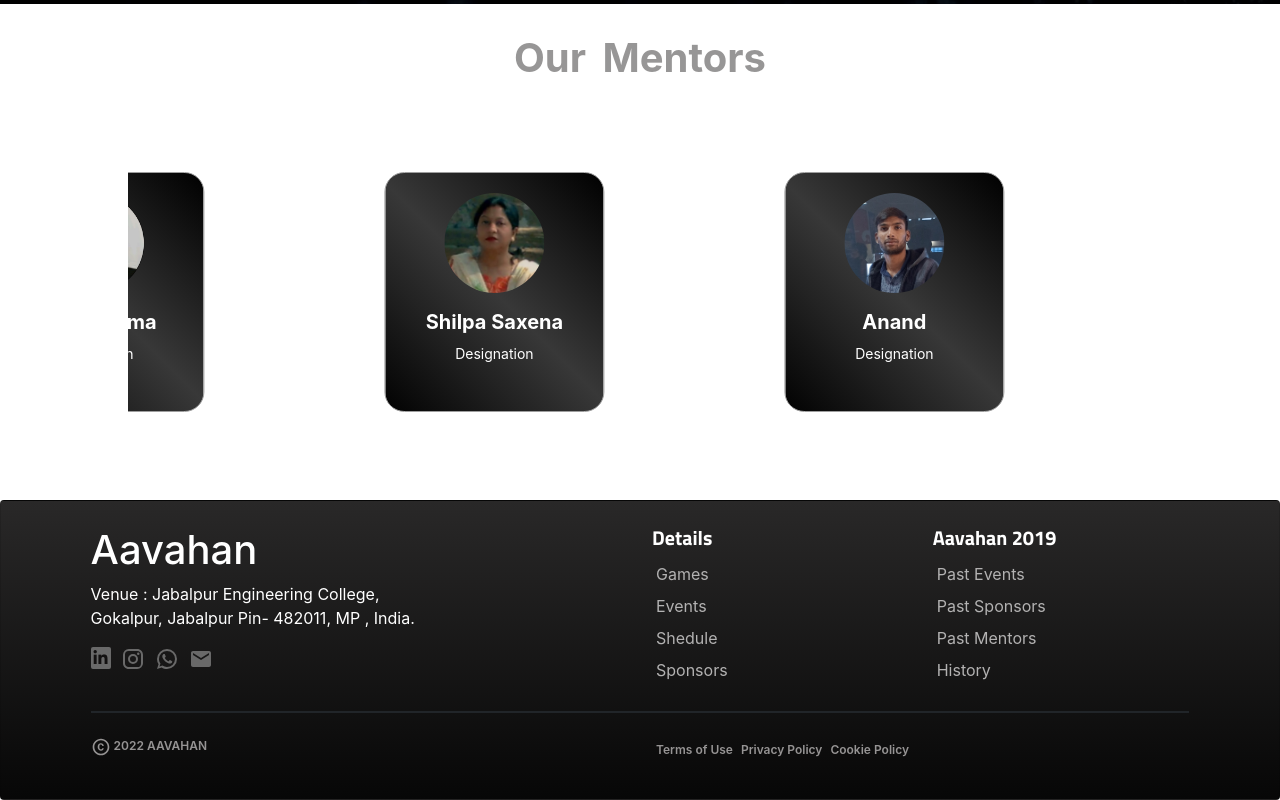
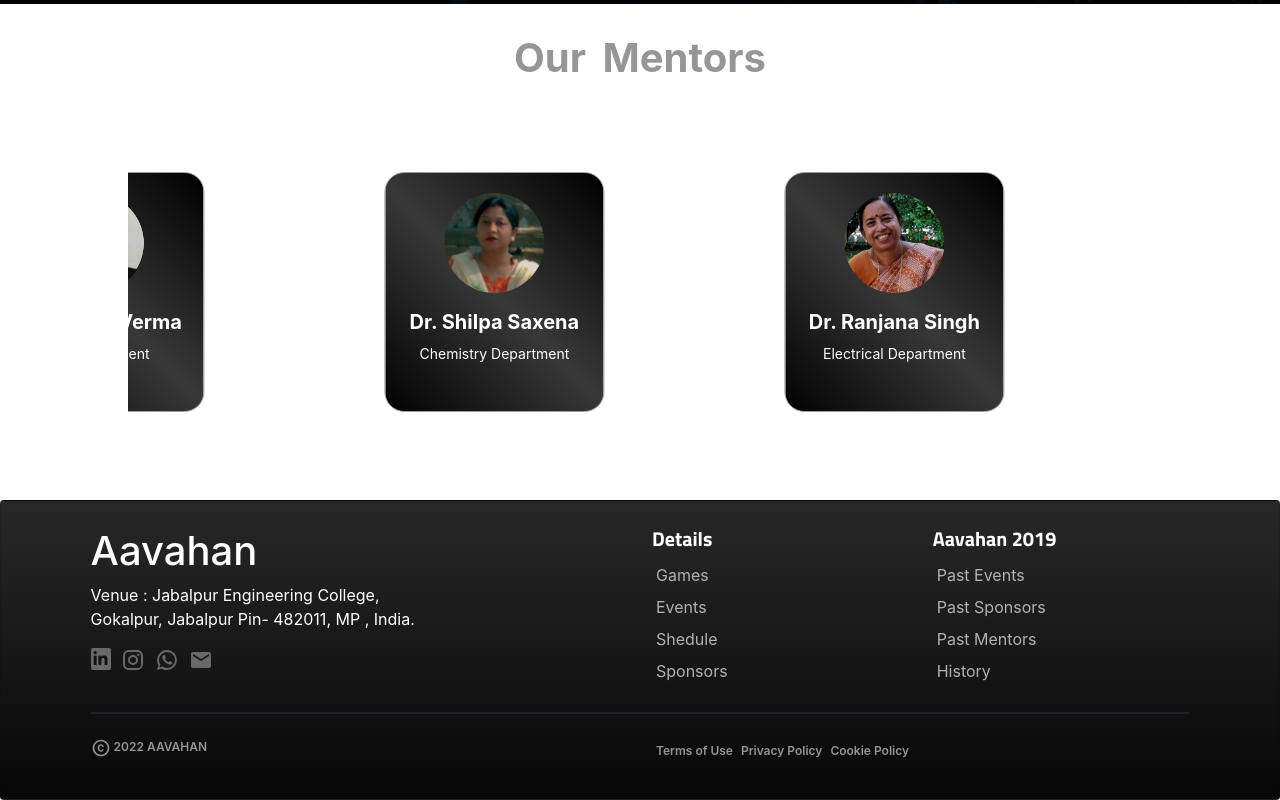
Before and after one commit to Anand-1432/Aaavahan2k22, a React (Create React App) app: page / in a window 1280 px wide. Shown: the part 2140-2940 px from the top of the page. Built offline with nearby package versions, Linux system fonts and the light colour scheme; the HTML template or start-up script is replaced by a standard one; a web font is replaced by a local one.

Commit message:
updating

```diff
--- a/src/components/slider/Slider.jsx
+++ b/src/components/slider/Slider.jsx
@@ -1,9 +1,11 @@
 import React from 'react'
 import './slider.scss'
-import Img from '../../assets/av7.jpg'
+// import Img from '../../assets/av7.jpg'
 import m1 from '../../assets/m1.jpeg'
 import m2 from '../../assets/m2.jpeg'
 import m3 from '../../assets/m3.jpeg'
+import m4 from '../../assets/m4.jpg'
+import m5 from '../../assets/m5.jpg'
 
 
 const Slider = (props) => {
@@ -15,9 +17,9 @@ const Slider = (props) => {
 
                     <div className='com'>
                         <div className='box'>
-                            <img src={Img} alt="" />
-                            <p>Anand<br />
-                                <span>Designation</span>
+                            <img src={m4} alt="" />
+                            <p>Dr. A.K. Sharma<br />
+                                <span>Principal of JEC</span>
                             </p>
                         </div>
                     </div>
@@ -25,7 +27,7 @@ const Slider = (props) => {
                     <div className='com'>
                         <div className='box'>
                             <img src={m1} alt="" />
-                            <p>Ak Kori <br />
+                            <p>Dr. A.k. Kori <br />
                                 <span>HOD of Electrical Department</span>
                             </p>
                         </div>
@@ -34,8 +36,8 @@ const Slider = (props) => {
                     <div className='com'>
                         <div className='box'>
                             <img src={m2} alt="" />
-                            <p>Mohit Verma <br />
-                                <span>Designation</span>
+                            <p>Prof. Mohit Verma <br />
+                                <span>Civil Department</span>
                             </p>
                         </div>
                     </div>
@@ -43,47 +45,49 @@ const Slider = (props) => {
                     <div className='com'>
                         <div className='box'>
                             <img src={m3} alt="" />
-                            <p>Shilpa Saxena <br />
-                                <span>Designation</span>
+                            <p>Dr. Shilpa Saxena <br />
+                                <span>Chemistry Department</span>
                             </p>
                         </div>
                     </div>
 
                     <div className='com'>
                         <div className='box'>
-                            <img src={Img} alt="" />
-                            <p>Anand <br />
-                                <span>Designation</span>
+                            <img src={m5} alt="" />
+                            <p>Dr. Ranjana Singh <br />
+                                <span>Electrical Department</span>
                             </p>
                         </div>
                     </div>
 
                     <div className='com'>
                         <div className='box'>
-                            <img src={Img} alt="" />
-                            <p>Anand <br />
-                                <span>Designation</span>
+                            <img src={m4} alt="" />
+                            <p>Dr. A.K. Sharma <br />
+                                <span>Principal of JEC</span>
+                            </p>
+                        </div>
+                    </div>
+
+
+                    <div className='com'>
+                        <div className='box'>
+                            <img src={m1} alt="" />
+                            <p>Dr. A.K. Kori<br />
+                                <span>HOD of Electrical Department</span>
                             </p>
                         </div>
                     </div>
 
                     <div className='com'>
                         <div className='box'>
-                            <img src={Img} alt="" />
-                            <p>Anand <br />
-                                <span>Designation</span>
+                            <img src={m2} alt="" />
+                            <p>Prof. Mohit Verma <br />
+                                <span>Civil Department</span>
                             </p>
                         </div>
                     </div>
 
-                    <div className='com'>
-                        <div className='box'>
-                            <img src={Img} alt="" />
-                            <p>Anand <br />
-                                <span>Designation</span>
-                            </p>
-                        </div>
-                    </div>
 
 
                 </div>
--- a/src/pages/2k19/Aavahan2k19.jsx
+++ b/src/pages/2k19/Aavahan2k19.jsx
@@ -20,7 +20,7 @@ const Aavahan2k19 = () => {
       <img src={bgmain} alt="" id='Rbg2' />
 
       <div className='MainDiv'>
-      <h2>Aavahan 2k19</h2>
+        <h2>Aavahan 2k19</h2>
         <div id="carouselExampleFade" className="carousel slide carousel-fade" data-bs-ride="carousel">
           <div className="carousel-inner">
             <div className="carousel-item active">
@@ -51,7 +51,8 @@ const Aavahan2k19 = () => {
         name="Past Sponsors"
       />
 
-          <Footer/>
+
+      <Footer />
 
     </>
   )
--- a/src/pages/2k19/aavahan2k19.scss
+++ b/src/pages/2k19/aavahan2k19.scss
@@ -43,6 +43,7 @@
   border-radius: 10px;
 }
 
+
 @media (max-width:768px) {
 
   .MainDiv{
```
Also changed, not shown: src/assets/m4.jpg (added), src/assets/m5.jpg (added).
